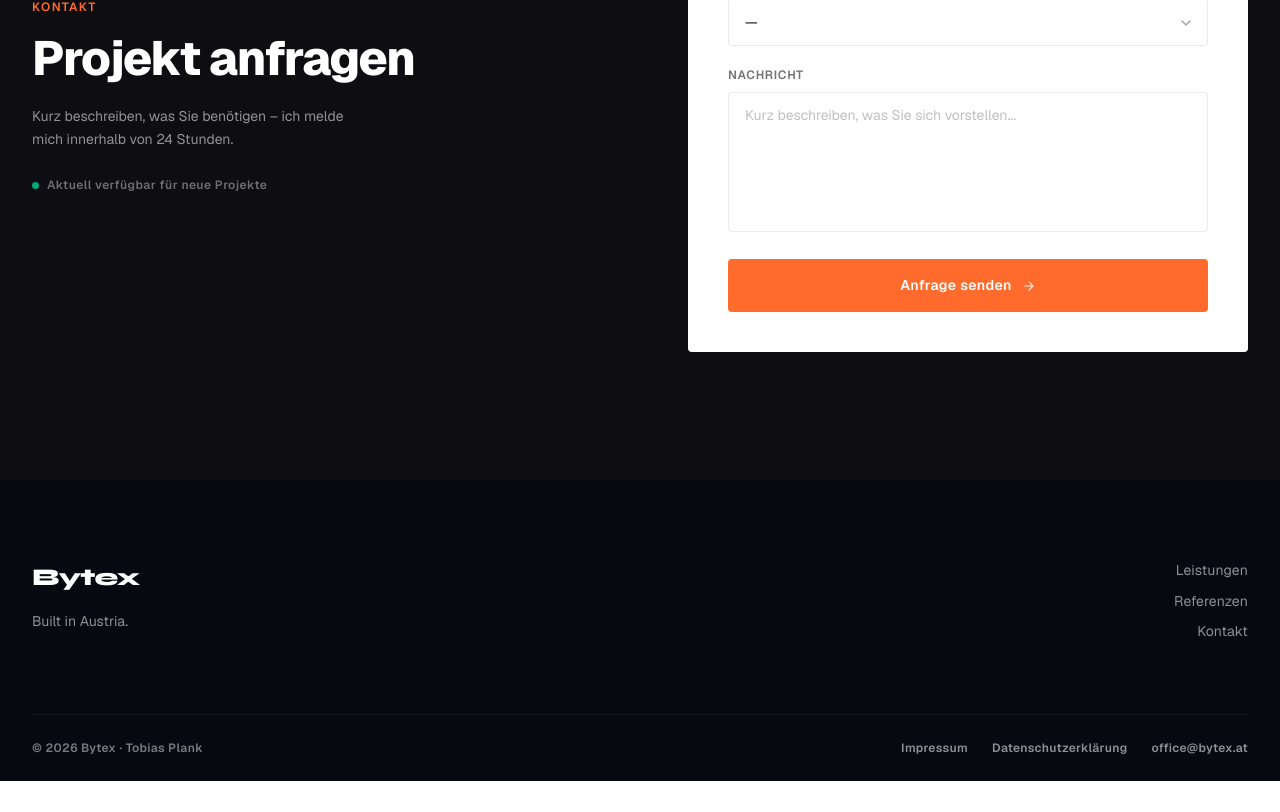
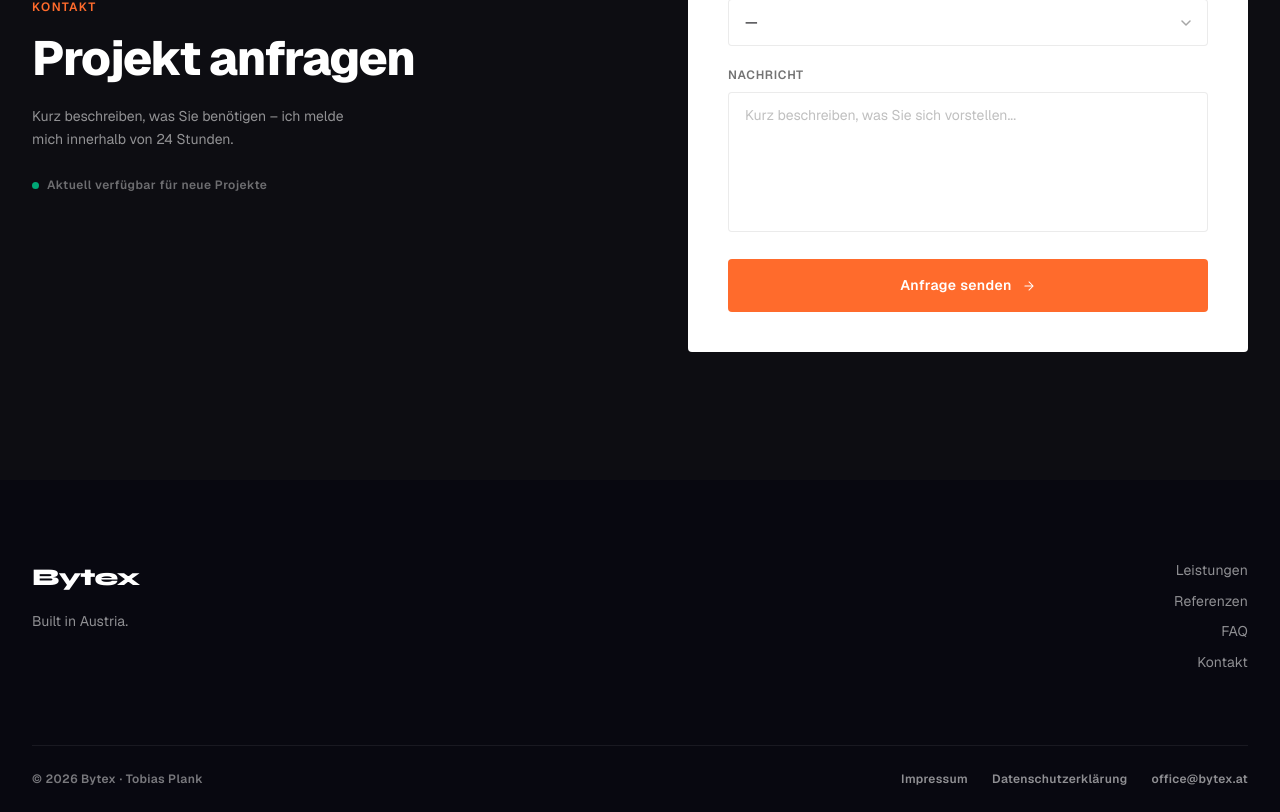
Before and after one commit to platob23/bytex-website, a Next.js app: page /de in a window 1280 px wide. Shown: the part 4904-5716 px from the top of the page. Before the commit the page ends 5685 px from the top, so only its background shows below. Built offline with nearby package versions, Linux system fonts and the light colour scheme.

Commit message:
feat(footer): add FAQ link to nav

```diff
--- a/components/Footer.tsx
+++ b/components/Footer.tsx
@@ -4,6 +4,7 @@ import Container from './Container'
 type Nav = {
   services: string
   references: string
+  faq: string
   contact: string
 }
 
@@ -62,6 +63,7 @@ export default function Footer({ nav, footer, lang }: Props) {
           <nav className="footer-nav">
             <a href="#services" className="footer-link">{nav.services}</a>
             <a href="#references" className="footer-link">{nav.references}</a>
+            <a href="#faq" className="footer-link">{nav.faq}</a>
             <a href="#contact" className="footer-link">{nav.contact}</a>
           </nav>
         </div>
```
